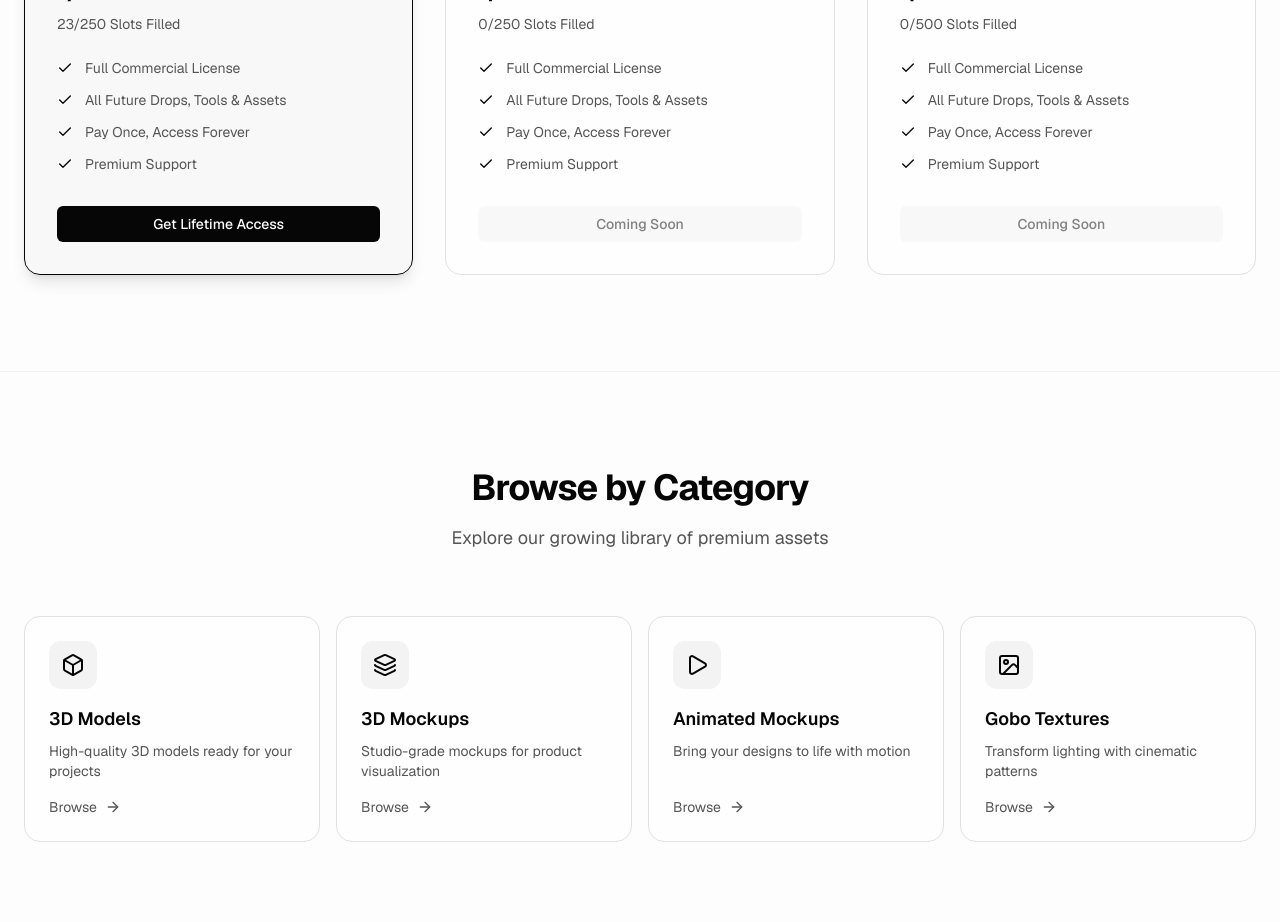
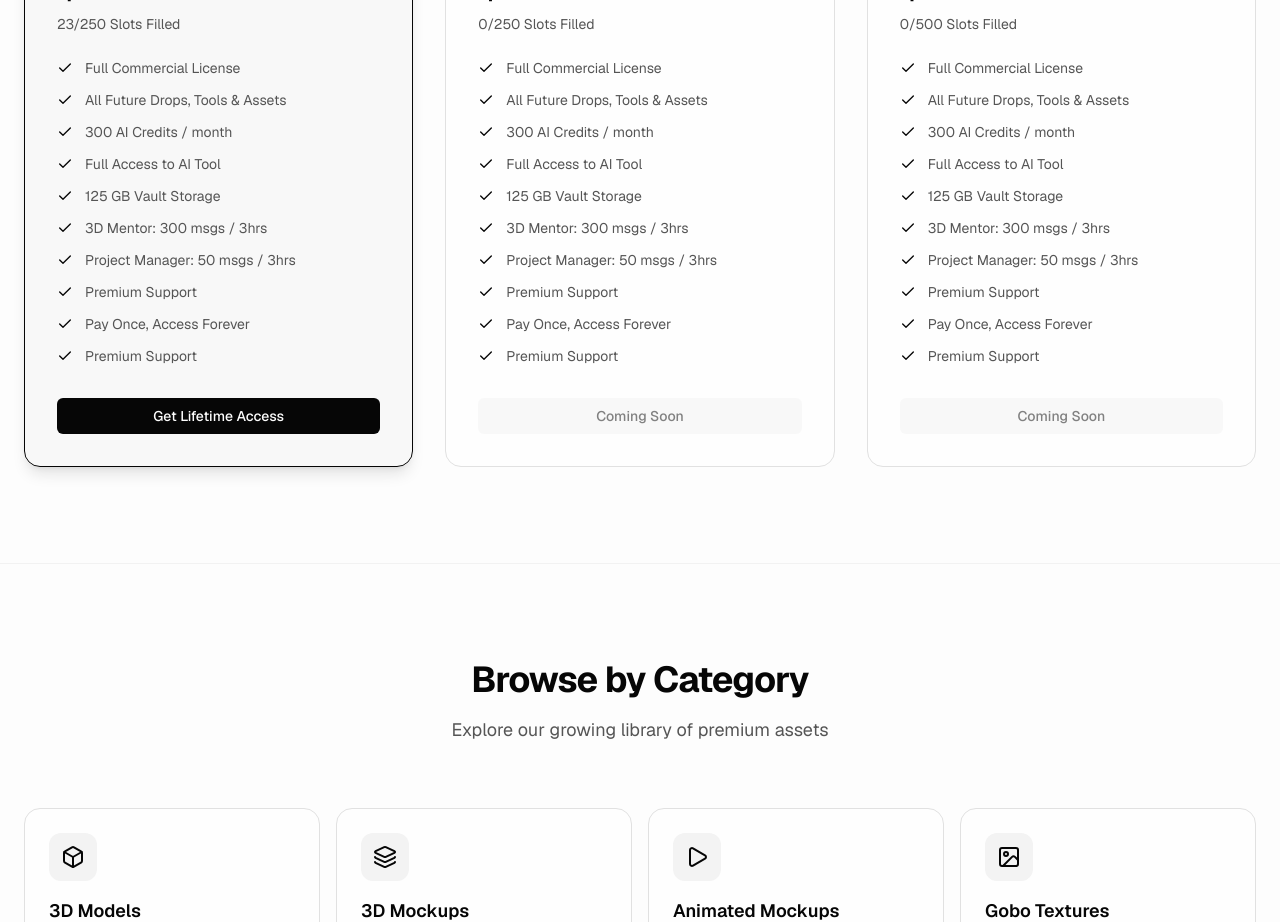
Before and after one commit to stylarxstudio-git/stylarx-main-website, a Next.js app: page / in a window 1280 px wide. Shown: the part 1140-2062 px from the top of the page. Built offline with nearby package versions, Linux system fonts and the light colour scheme.

Commit message:
i updated the pricing page on the home page

```diff
--- a/app/page.tsx
+++ b/app/page.tsx
@@ -12,6 +12,12 @@ import { useEffect, useRef, useState } from "react"
 const pricingFeatures = [
   "Full Commercial License",
   "All Future Drops, Tools & Assets",
+  "300 AI Credits / month",
+  "Full Access to AI Tool",
+  "125 GB Vault Storage",
+  "3D Mentor: 300 msgs / 3hrs",
+  "Project Manager: 50 msgs / 3hrs",
+  "Premium Support",
   "Pay Once, Access Forever",
   "Premium Support",
 ]
```
